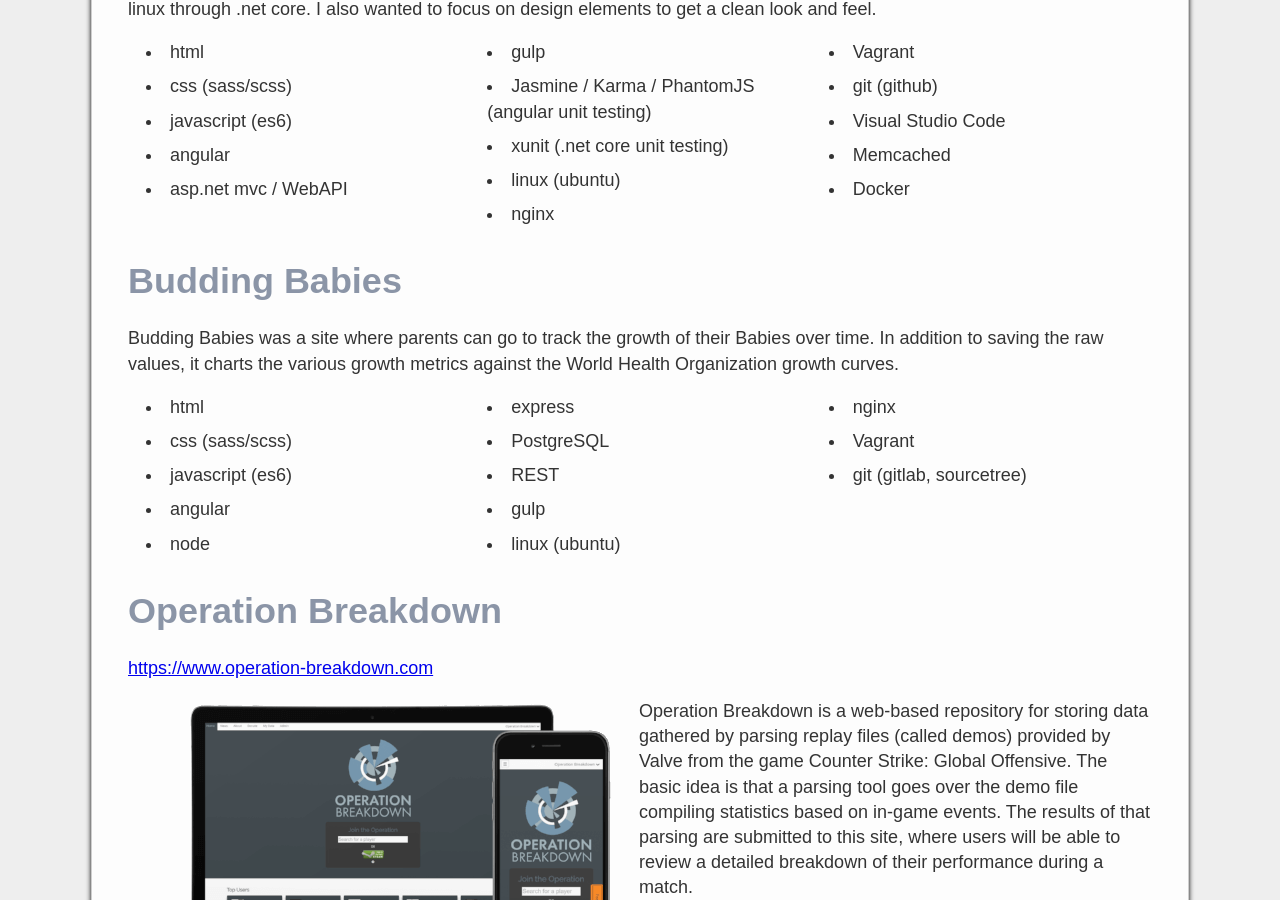
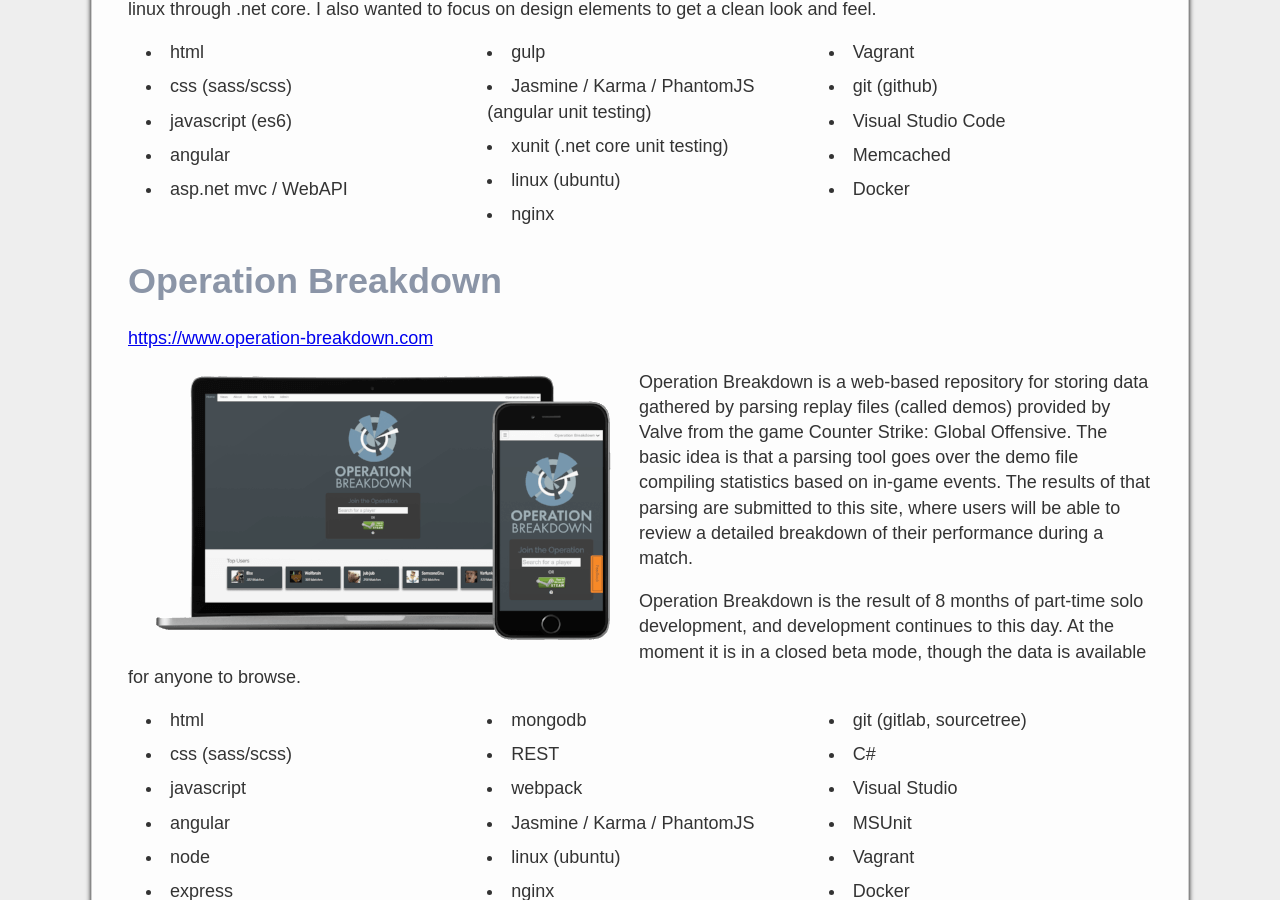
Before and after one commit to tsears/tsears.github.io, a Jekyll site: the page built from index.md, in a window 1280 px wide and 900 px high, scrolled down 2255 px. Built offline with Jekyll 4.4.1, drawn with Linux system fonts in a browser that asks for light colours; comment, search, counter and statistics services are not loaded; our own code applies the rules of GitHub Pages for plain Markdown files; some of the changed text lies outside the part shown.

Commit message:
Remove budding babies info

```diff
--- a/_includes/footer.html
+++ b/_includes/footer.html
@@ -1,7 +1,7 @@
 <footer>
 
 <div>
-  &copy; 2018 Tom Sears
+  &copy; 2019 Tom Sears
 </div>
 
 <div>
--- a/_includes/nav.html
+++ b/_includes/nav.html
@@ -5,7 +5,6 @@
       <span>Projects</span>
       <ul>
         <li><a href="/Projects/Operation-Breakdown">Operation Breakdown</a></li>
-        <li><a href="/Projects/Budding-Babies">Budding Babies</a></li>
       </ul>
     </li>
     <li><a href="/resume">Online Resume</a></li>
--- a/_includes/script.html
+++ b/_includes/script.html
@@ -30,19 +30,3 @@ document.addEventListener("DOMContentLoaded", function() {
 
 
 </script>
-
-<!-- Piwik -->
-<script type="text/javascript">
-  var _paq = _paq || [];
-  // tracker methods like "setCustomDimension" should be called before "trackPageView"
-  _paq.push(['trackPageView']);
-  _paq.push(['enableLinkTracking']);
-  (function() {
-    var u="//analytics.fusorsoft.net/";
-    _paq.push(['setTrackerUrl', u+'piwik.php']);
-    _paq.push(['setSiteId', '2']);
-    var d=document, g=d.createElement('script'), s=d.getElementsByTagName('script')[0];
-    g.type='text/javascript'; g.async=true; g.defer=true; g.src=u+'piwik.js'; s.parentNode.insertBefore(g,s);
-  })();
-</script>
-<!-- End Piwik Code -->
--- a/index.md
+++ b/index.md
@@ -85,27 +85,6 @@ to focus on design elements to get a clean look and feel.
 * Docker
 {: .three .col}
 
-## Budding Babies ##
-
-Budding Babies was a site where parents can go to track the growth of their Babies
-over time.  In addition to saving the raw values, it charts the various growth metrics
-against the World Health Organization growth curves.
-
-* html
-* css (sass/scss)
-* javascript (es6)
-* angular
-* node
-* express
-* PostgreSQL
-* REST
-* gulp
-* linux (ubuntu)
-* nginx
-* Vagrant
-* git (gitlab, sourcetree)
-{: .three .col}
-
 ## Operation Breakdown ##
 [https://www.operation-breakdown.com](https://www.operation-breakdown.com)
 
```
Also changed, not shown: Projects/Budding-Babies.md (deleted, +0 -35 lines).
